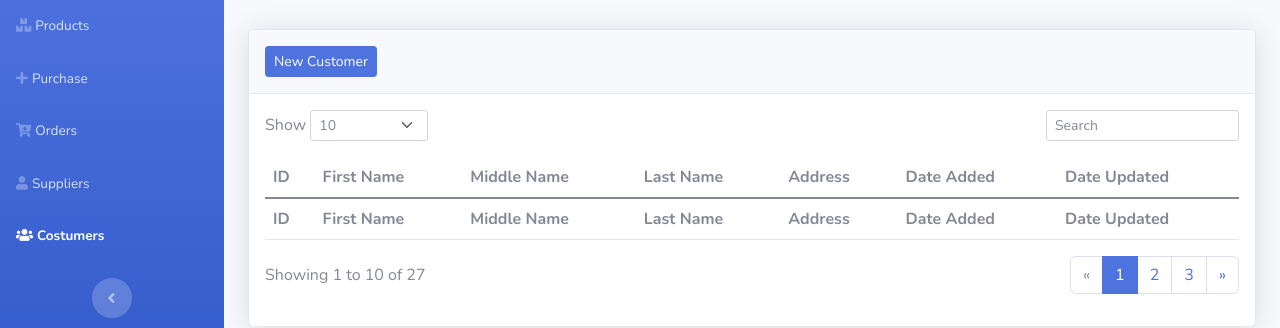
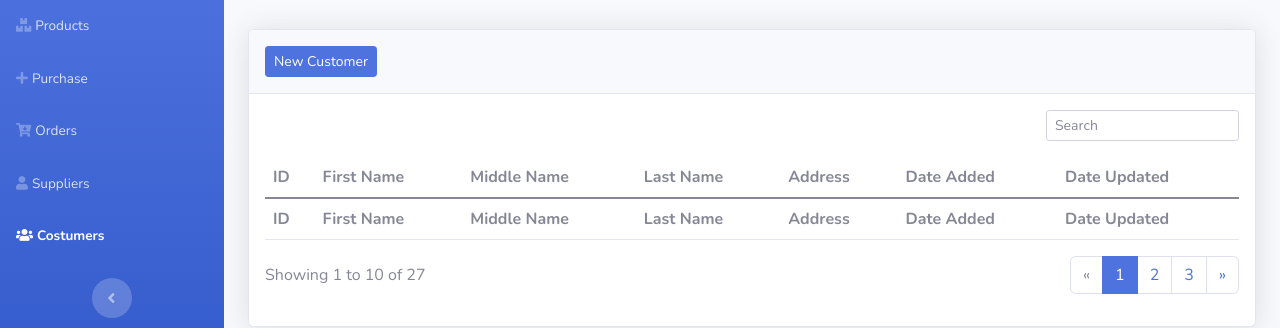
Before and after one commit to feljohn07/inventory, a Django app: page /customers/ in a window 1280 px wide. Shown: the part 123-451 px from the top of the page. Run offline with Django 4.2, Linux system fonts and the light colour scheme; data that the repository does not hold is empty; some libraries are stand-ins or nearby versions.

Commit message:
removed select rows

```diff
--- a/templates/customers/index.html
+++ b/templates/customers/index.html
@@ -11,7 +11,7 @@
 
             <div class="row">
                 <div class="col-md-6 text-nowrap">
-                    <div id="dataTable_length" class="dataTables_length" aria-controls="dataTable">
+                    <!-- <div id="dataTable_length" class="dataTables_length" aria-controls="dataTable">
                         <label class="form-label">Show
                             <select class="d-inline-block form-select form-select-sm">
                                 <option value="10" selected="">10</option>
@@ -20,7 +20,7 @@
                                 <option value="100">100</option>
                             </select>
                         </label>
-                    </div>
+                    </div> -->
                 </div>
                 <div class="col-md-6">
                     <div class="text-md-end dataTables_filter" id="dataTable_filter"><label class="form-label"><input type="search" class="form-control form-control-sm" aria-controls="dataTable" placeholder="Search"></label></div>
--- a/templates/purchases/index.html
+++ b/templates/purchases/index.html
@@ -11,7 +11,7 @@
 
             <div class="row">
                 <div class="col-md-6 text-nowrap">
-                    <div id="dataTable_length" class="dataTables_length" aria-controls="dataTable">
+                    <!-- <div id="dataTable_length" class="dataTables_length" aria-controls="dataTable">
                         <label class="form-label">Show
                             <select class="d-inline-block form-select form-select-sm">
                                 <option value="10" selected="">10</option>
@@ -20,7 +20,7 @@
                                 <option value="100">100</option>
                             </select>
                         </label>
-                    </div>
+                    </div> -->
                 </div>
                 <div class="col-md-6">
                     <div class="text-md-end dataTables_filter" id="dataTable_filter"><label class="form-label"><input type="search" class="form-control form-control-sm" aria-controls="dataTable" placeholder="Search"></label></div>
--- a/templates/suppliers/index.html
+++ b/templates/suppliers/index.html
@@ -11,7 +11,7 @@
 
             <div class="row">
                 <div class="col-md-6 text-nowrap">
-                    <div id="dataTable_length" class="dataTables_length" aria-controls="dataTable">
+                    <!-- <div id="dataTable_length" class="dataTables_length" aria-controls="dataTable">
                         <label class="form-label">Show
                             <select class="d-inline-block form-select form-select-sm">
                                 <option value="10" selected="">10</option>
@@ -20,7 +20,7 @@
                                 <option value="100">100</option>
                             </select>
                         </label>
-                    </div>
+                    </div> -->
                 </div>
                 <div class="col-md-6">
                     <div class="text-md-end dataTables_filter" id="dataTable_filter"><label class="form-label"><input type="search" class="form-control form-control-sm" aria-controls="dataTable" placeholder="Search"></label></div>
```
